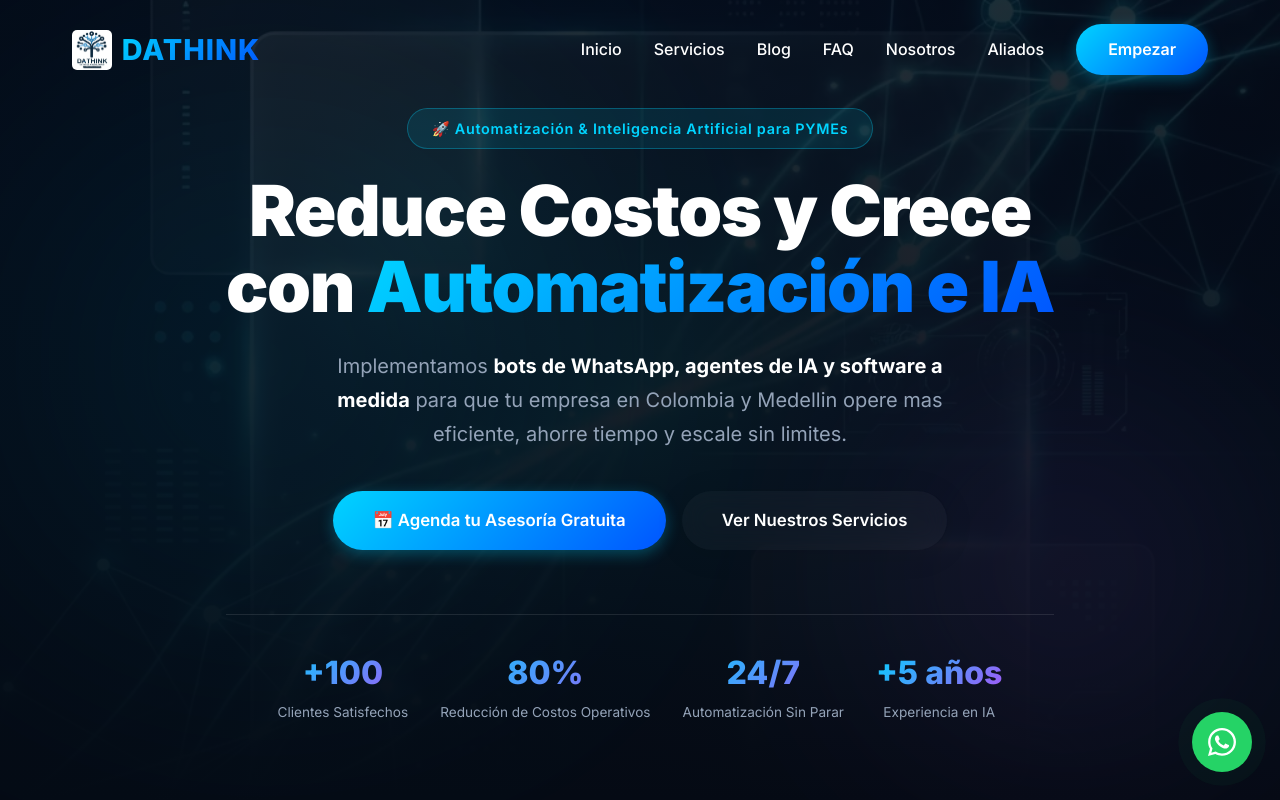
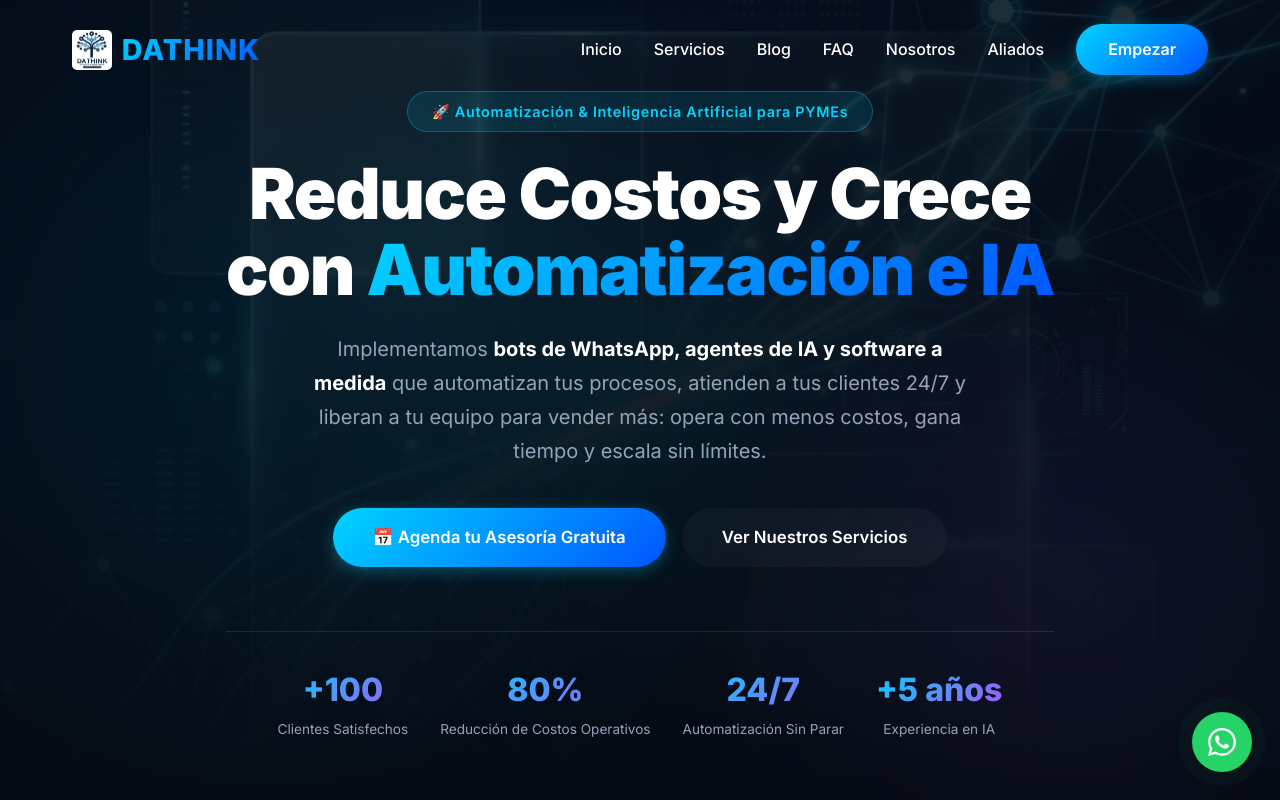
Before and after one commit to Nialmi01/dathink.com.co, a React (Vite) app: page / in a window 1280 px wide. Shown: the top 800 px of the page. Built offline with nearby package versions, Linux system fonts and the light colour scheme.

Commit message:
feat: mejora el texto principal del hero y elimina referencias geograficas

```diff
--- a/src/components/Hero.jsx
+++ b/src/components/Hero.jsx
@@ -99,8 +99,9 @@ const Hero = () => {
                         color: 'var(--text-muted)',
                         lineHeight: 1.7
                     }}>
-                        Implementamos <strong style={{ color: '#fff' }}>bots de WhatsApp, agentes de IA y software a medida</strong> para
-                        que tu empresa en Colombia y Medellin opere mas eficiente, ahorre tiempo y escale sin limites.
+                        Implementamos <strong style={{ color: '#fff' }}>bots de WhatsApp, agentes de IA y software a medida</strong> que
+                        automatizan tus procesos, atienden a tus clientes 24/7 y liberan a tu equipo para vender más:
+                        opera con menos costos, gana tiempo y escala sin límites.
                     </p>
 
                     {/* CTAs */}
```
